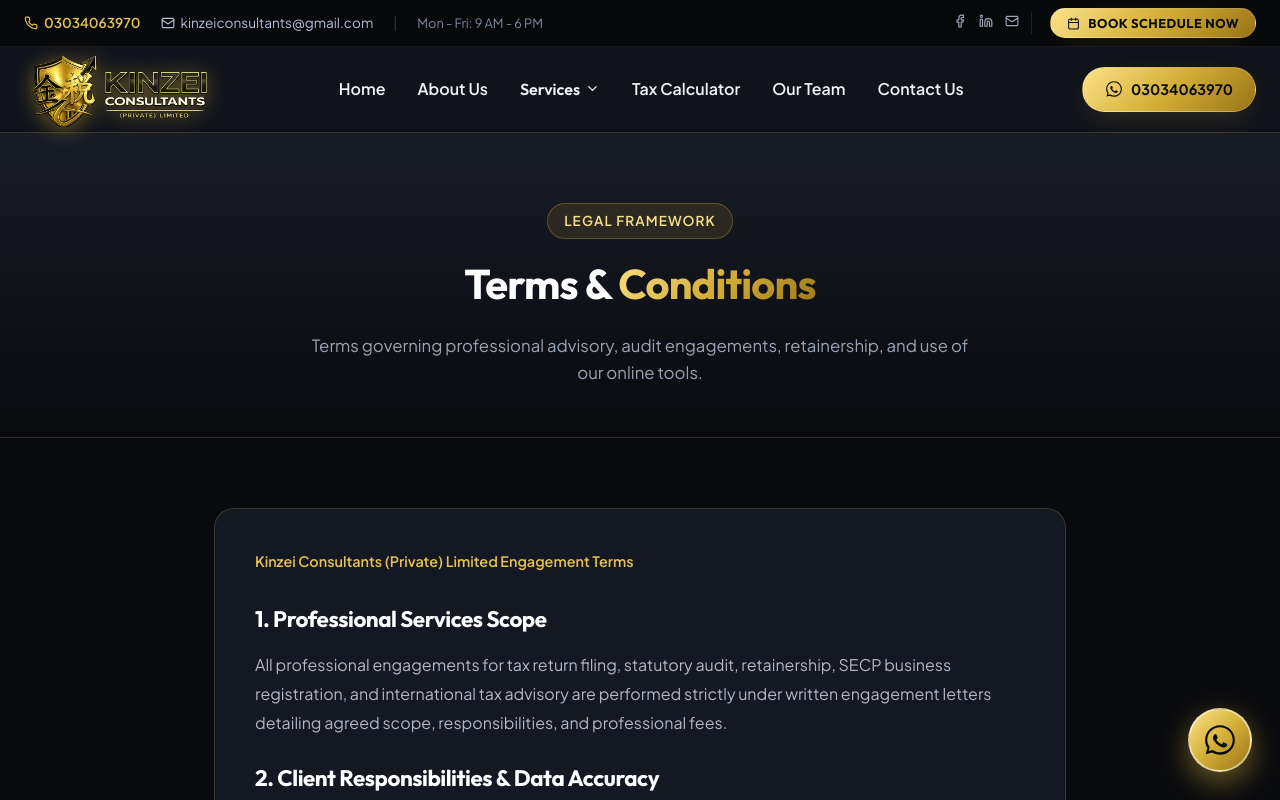
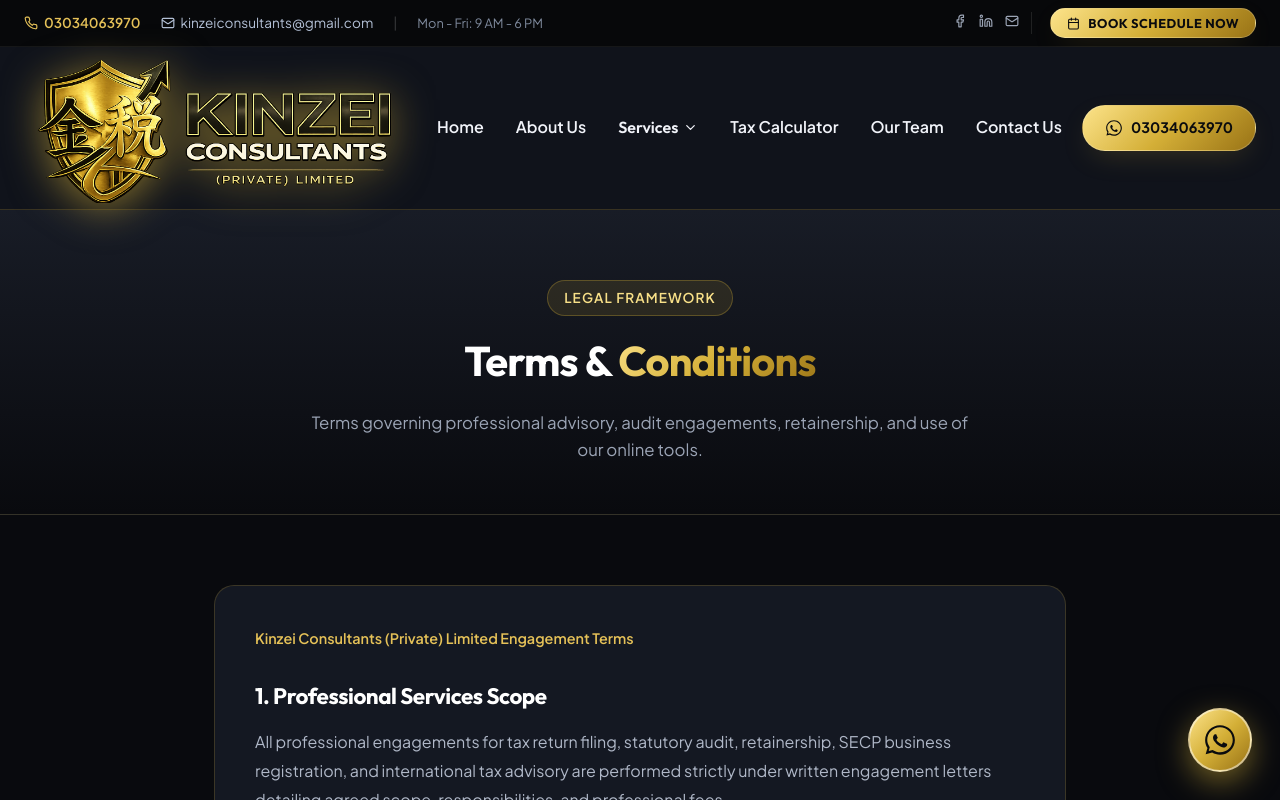
Before and after one commit to Hassan-zubair-ch/kinzei, a React (Vite) app in the folder client/: page /terms-and-conditions in a window 1280 px wide. Shown: the top 800 px of the page. Built offline with nearby package versions, Linux system fonts and the light colour scheme.

Commit message:
Double logo image size to 150px height and update header to 125px

```diff
--- a/client/src/components/KinzeiLogo.jsx
+++ b/client/src/components/KinzeiLogo.jsx
@@ -1,18 +1,18 @@
 import React from 'react';
 
-export default function KinzeiLogo({ height = 75 }) {
+export default function KinzeiLogo({ height = 150 }) {
   return (
     <div style={{ display: 'flex', alignItems: 'center' }}>
-      {/* Official Kinzei Consultants Wide Logo Image */}
+      {/* Official Kinzei Consultants Logo Image - Doubled Extra Large Size */}
       <img
         src="/logo.png"
         alt="Kinzei Consultants (Private) Limited Logo"
         style={{
           height: `${height}px`,
           width: 'auto',
-          maxWidth: '280px',
+          maxHeight: '260px',
           objectFit: 'contain',
-          filter: 'drop-shadow(0 3px 10px rgba(212, 175, 55, 0.45))',
+          filter: 'drop-shadow(0 6px 20px rgba(212, 175, 55, 0.6))',
           transition: 'all 0.2s ease'
         }}
       />
--- a/client/src/components/Navbar.jsx
+++ b/client/src/components/Navbar.jsx
@@ -74,11 +74,11 @@
         justifyContent: 'space-between',
         paddingTop: '6px',
         paddingBottom: '6px',
-        height: '85px' // Perfectly proportioned height for clear logo display
+        minHeight: '125px' // Doubled container height for extra large logo display
       }}>
         {/* Logo */}
         <Link to="/" style={{ textDecoration: 'none', display: 'flex', alignItems: 'center' }}>
-          <KinzeiLogo height={75} />
+          <KinzeiLogo height={150} />
         </Link>
 
         {/* Desktop Navigation Links */}
@@ -205,7 +205,7 @@
           >
             <svg width="18" height="18" viewBox="0 0 32 32" fill="none" xmlns="http://www.w3.org/2000/svg">
               <path d="M16 2C8.27 2 2 8.27 2 16C2 18.77 2.8 21.36 4.19 23.54L2.5 29.5L8.65 27.88C10.77 29.17 13.3 29.93 16 29.93C23.73 29.93 30 23.66 30 15.93C30 8.2 23.73 2 16 2ZM16 27.5C13.62 27.5 11.4 26.8 9.5 25.59L9.05 25.32L5.4 26.28L6.37 22.71L6.08 22.25C4.73 20.31 4 18.01 4 15.93C4 9.35 9.38 3.97 16 3.97C22.62 3.97 28 9.35 28 15.93C28 22.51 22.62 27.5 16 27.5Z" fill="#0A0B0E"/>
-              <path d="M22.05 19.38C21.72 19.21 20.08 18.4 19.78 18.29C19.47 18.18 19.25 18.12 19.03 18.45C18.81 18.78 18.18 19.52 17.99 19.74C17.8 19.96 17.61 19.99 17.28 19.82C16.95 19.65 15.89 19.3 14.63 18.18C13.65 17.31 12.99 16.23 12.8 15.9C12.61 15.57 12.78 15.39 12.94 15.23C13.09 15.08 13.28 14.83 13.44 14.64C13.61 14.45 13.66 14.31 13.77 14.09C13.88 13.87 13.83 13.68 13.74 13.51C13.66 13.34 13.03 11.8 12.77 11.18C12.52 10.58 12.26 10.66 12.07 10.65H11.47C11.25 10.65 10.89 10.73 10.59 11.06C10.29 11.39 9.44 12.19 9.44 13.82C9.44 15.45 10.62 17.03 10.79 17.25C10.96 17.47 13.11 20.76 16.4 22.18C17.18 22.52 17.79 22.72 18.27 22.87C19.05 23.12 19.76 23.08 20.32 23C20.95 22.91 22.25 22.21 22.52 21.45C22.79 20.69 22.79 20.03 22.71 19.89C22.63 19.75 22.38 19.55 22.05 19.38Z" fill="#0A0B0E"/>
+              <path d="M22.05 19.38C21.72 19.21 20.08 18.4 19.78 18.29C19.47 18.18 19.25 18.12 19.03 18.45C18.81 18.78 18.18 19.52 17.99 19.74C17.8 19.96 17.61 19.99 17.28 19.82C16.95 19.65 15.89 19.3 14.63 18.18C13.65 17.31 12.99 16.23 12.8 15.9C12.61 15.57 12.78 15.39 12.94 15.23C13.09 15.08 13.28 14.83 13.44 14.64C13.61 14.45 13.66 14.31 13.77 14.09C13.88 13.87 13.83 13.68 13.74 13.51C13.66 13.34 13.03 11.8 12.77 11.18C12.52 10.58 12.26 10.66 12.07 10.65H11.47C11.25 10.65 10.89 10.73 10.59 11.06C10.29 11.39 9.44 12.19 9.44 13.82C9.44 15.45 10.62 17.03 10.79 17.25C10.96 17.47 13.11 20.76 16.4 22.18C17.18 22.52 17.79 22.72 18.27 22.87C19.05 23.12 19.76 23.08 20.32 23C20.95 22.91 22.25 22.21 22.52 21.45C22.79 20.69 22.38 19.55 22.05 19.38Z" fill="#0A0B0E"/>
             </svg>
             <span>03034063970</span>
           </a>
```
